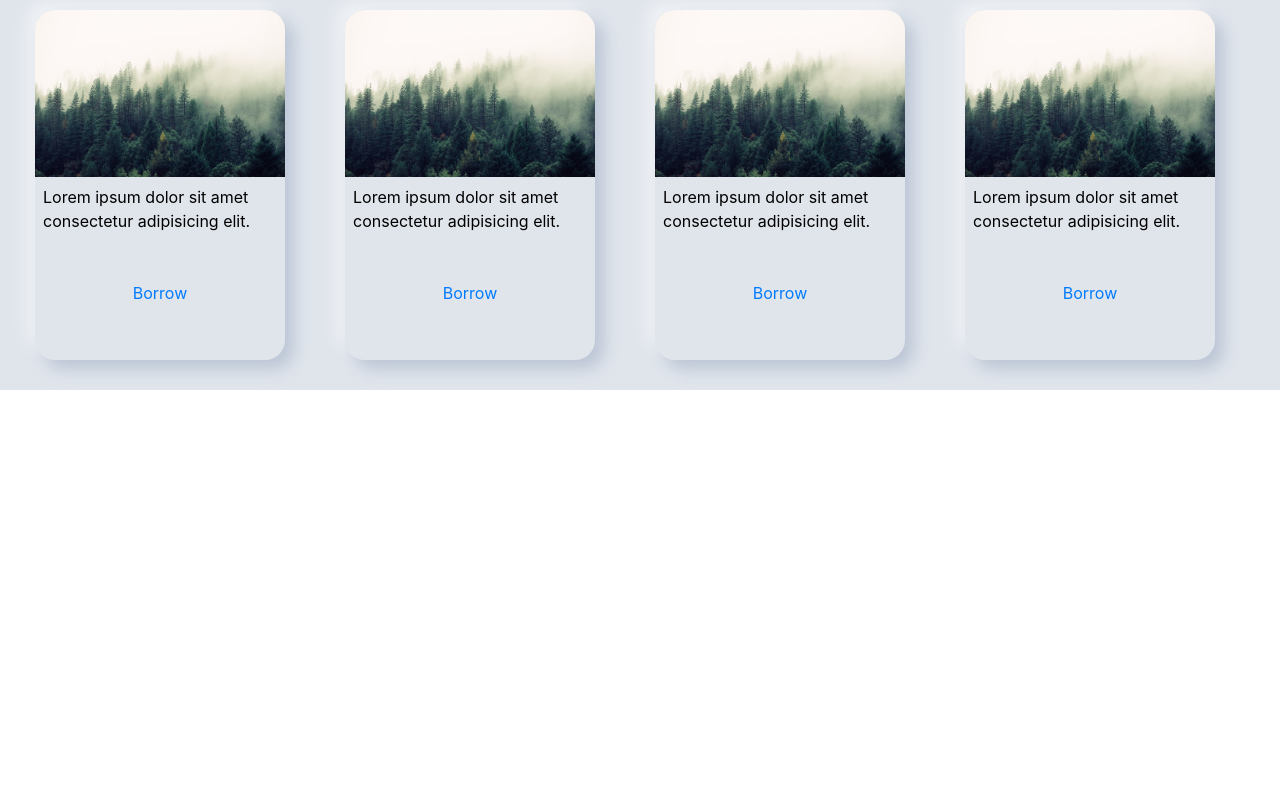
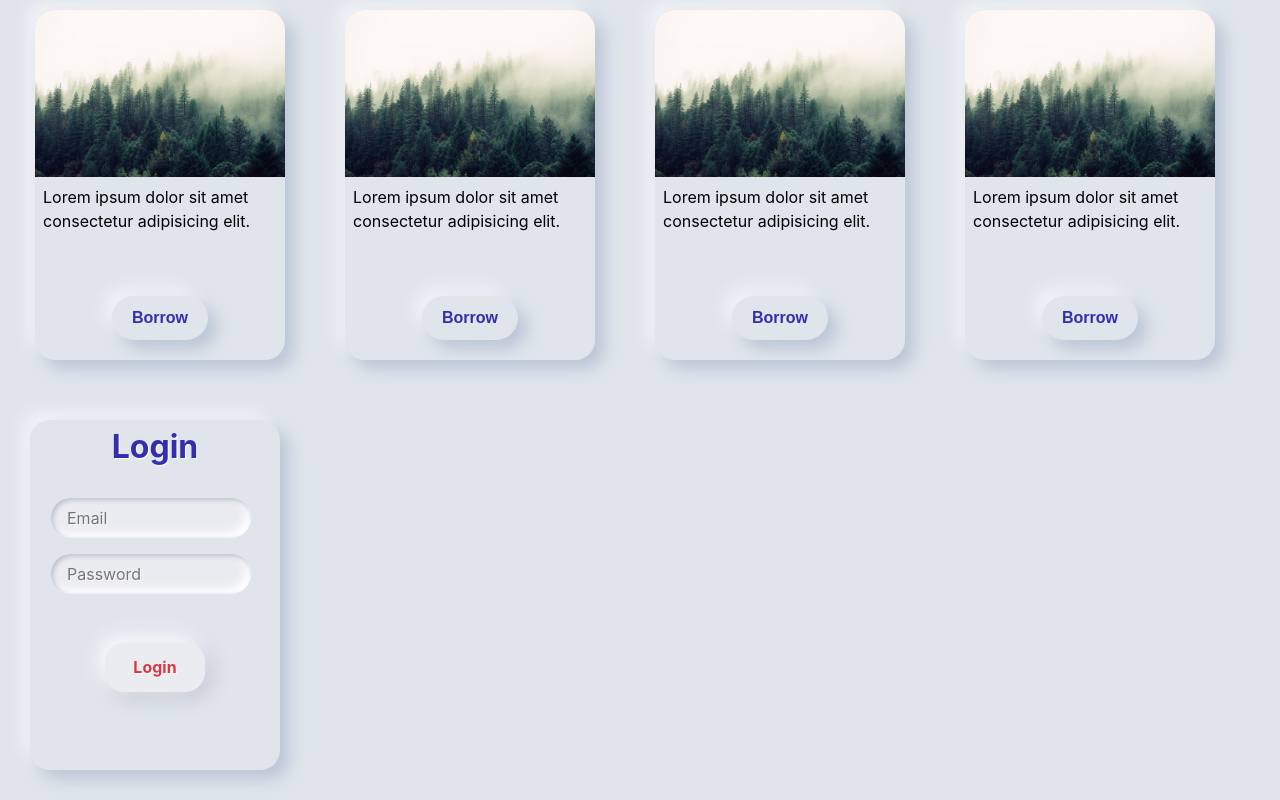
Before and after one commit to luthfidev/muhilibrary-reactjs, a React (Create React App) app: page /test in a window 1280 px wide. Shown: the part 1000-1800 px from the top of the page. Before the commit the page ends 1390 px from the top, so only its background shows below. Built offline with nearby package versions, Linux system fonts and the light colour scheme; what redux-promise-middleware would draw is missing.

Commit message:
refactor login

```diff
--- a/src/assets/css/style.css
+++ b/src/assets/css/style.css
@@ -4,6 +4,7 @@ html, body, #root {
     height: 100%;
     margin:0;
     padding: 0;
+    background-color: #E0E5EC;
 }
 
 .divider {
@@ -24,6 +25,73 @@ html, body, #root {
     background-color: #E0E5EC;
   }
 
+/*form login */
+
+.card-login {
+  position: relative;
+    margin: 30px;
+    height: 350px;
+    width: 250px;
+    border-radius: 20px;
+    background-color:#E0E5EC;
+    box-shadow: 9px 9px 16px rgb(163,177,198,0.6), -9px -9px 16px    rgba(255,255,255, 0.5);
+}
+
+.card-login-title h2{
+ text-shadow: 1px 1px 1px #fff;
+ color: #342ead;
+ font-weight: bold;
+}
+
+.card-form-login .field input{
+  outline: 0;
+  font-size: 16px;
+  border-radius: 25px;
+  padding: 16px;
+  background-color: #ebecf0;
+  text-shadow: 1px 1px 0 #fff;
+  margin-right: 8px;
+  box-shadow: inset 2px 2px 5px #babecc, inset -5px -5px 10px #fff;
+  width: 200px;
+  height: 40px;
+  box-sizing: border-box;
+  transition: all 0.2s ease-in-out;
+  appearance: none;
+  -webkit-appearance: none;
+  border: none;
+}
+
+.card-form-login .field input:focus {
+  box-shadow: inset 1px 1px 2px #babecc, inset -1px -1px 2px #fff;
+}
+
+.card-form-login .btn-login {
+  width: 100px;
+  height: 50px;
+  border: 0;
+  outline: 0;
+  font-size: 16px;
+  border-radius: 20px;
+  background-color: #ebecf0;
+  text-shadow: 1px 1px 0 #fff;
+  text-align: center;
+}
+
+.btn-login {
+  color: #61677c;
+  font-weight: bold;
+  box-shadow: -5px -5px 20px #fff, 5px 5px 20px #babecc;
+  transition: all 0.2s ease-in-out;
+  cursor: pointer;
+}
+.btn-login:hover {
+  box-shadow: -2px -2px 5px #fff, 2px 2px 5px #babecc;
+}
+.btn-login:active {
+  box-shadow: inset 1px 1px 2px #babecc, inset -1px -1px 2px #fff;
+}
+
+/*landing */
   .landing-title-author {
     margin-top: 15px;
     align-items: center;
@@ -119,18 +187,9 @@ html, body, #root {
   }
 
   .card-book-btn  .btn-borrow:hover{
-
     box-shadow: inset -4px -4px 10px rgba(255,255,255,0.5), inset 4px 4px 10px rgba(0,0,0,0.1);
-
+    transform: scale(0.98);
   }
-
-
-/*   .landing-card-book:hover {
-    box-shadow: 1px 8px 20px grey;
-    -webkit-transition:  box-shadow .6s ease-in;
-    border-radius: 5px;
-  }
- */
 
   .caraousel-landing {
     width: 100%;
--- a/src/pages/login.jsx
+++ b/src/pages/login.jsx
@@ -187,7 +187,7 @@ handlePost = async (event) => {
                       </div>
                       </Link>
                       <div className="h-75 m-4 d-flex justify-content-center align-items-center">
-                        <Form onSubmit={ this.handlePost}>
+                       {/*  <Form onSubmit={ this.handlePost}>
                         <h1>Login</h1>
                           <p>Welcome Back, Please Login to your account</p>
                           <Form.Group>
@@ -221,7 +221,23 @@ handlePost = async (event) => {
                           </Button>
                           <Link onClick={()=> this.setState({addModalShow: true})} className="ml-2 btn btn-outline-info">Register</Link>
                           <Link to="/" className="ml-2 btn btn-outline-dark">Back</Link>
-                        </Form>
+                        </Form> */}
+                        <div className="card-login">
+                            <div className="card-login-title d-flex justify-content-center mt-2">
+                                <h2>Login</h2>
+                                </div>
+                                <form className="card-form-login w-100" onSubmit={ this.handlePost}>
+                                    <div className="field d-flex justify-content-center mt-4 mb-3">
+                                        <input name="email" type="text" value={this.state.email} onChange={(e) => this.updateEmail(e.target.value)} placeholder="Email"/>
+                                    </div>
+                                    <div className="field d-flex justify-content-center">
+                                        <input name="password" type="text" value={this.state.password} onChange={(e) => this.updatePassword(e.target.value)} placeholder="Password"/>
+                                    </div>
+                                    <div className="d-flex justify-content-center mt-5">
+                                        <button className="btn-login text-danger">Login</button>
+                                    </div>
+                                </form>
+                        </div>
                       </div>
                       <Col className="footer-login d-flex justify-content-center align-content-center">
                         <div>
--- a/src/pages/test.jsx
+++ b/src/pages/test.jsx
@@ -8,6 +8,7 @@ import {
     Button,
     Carousel,
 } from 'react-bootstrap'
+import { Link } from 'react-router-dom'
 import slide1 from '../assets/img/landing/1.jpg'
 import slide2 from '../assets/img/landing/2.jpg'
 import slide3 from '../assets/img/landing/3.jpg'
@@ -99,9 +100,32 @@ const CardBook = () => {
                 </p>
             </div>
             <div className="card-book-btn d-flex justify-content-center mt-5">
-                <a href="#">Borrow</a>
+            <Link className="btn-borrow" to="/borrow">Borrow</Link>
             </div>
         </div>
+        </>
+    )
+}
+
+const FormLogin = () => {
+    return (
+        <>
+            <div className="card-login">
+                <div className="card-login-title d-flex justify-content-center mt-2">
+                    <h2>Login</h2>
+                    </div>
+                    <form className="card-form-login w-100">
+                        <div className="field d-flex justify-content-center mt-4 mb-3">
+                            <input type="text" placeholder="Email"/>
+                        </div>
+                        <div className="field d-flex justify-content-center">
+                            <input type="text" placeholder="Password"/>
+                        </div>
+                        <div className="d-flex justify-content-center mt-5">
+                            <button className="btn-login text-danger">Login</button>
+                        </div>
+                    </form>
+            </div>
         </>
     )
 }
@@ -134,6 +158,9 @@ export default class test extends Component {
                                     <CardBook/>
                                 </Row>
                             </div>
+                            <FormLogin>
+
+                            </FormLogin>
                         </Row>
             </>
         )
```
